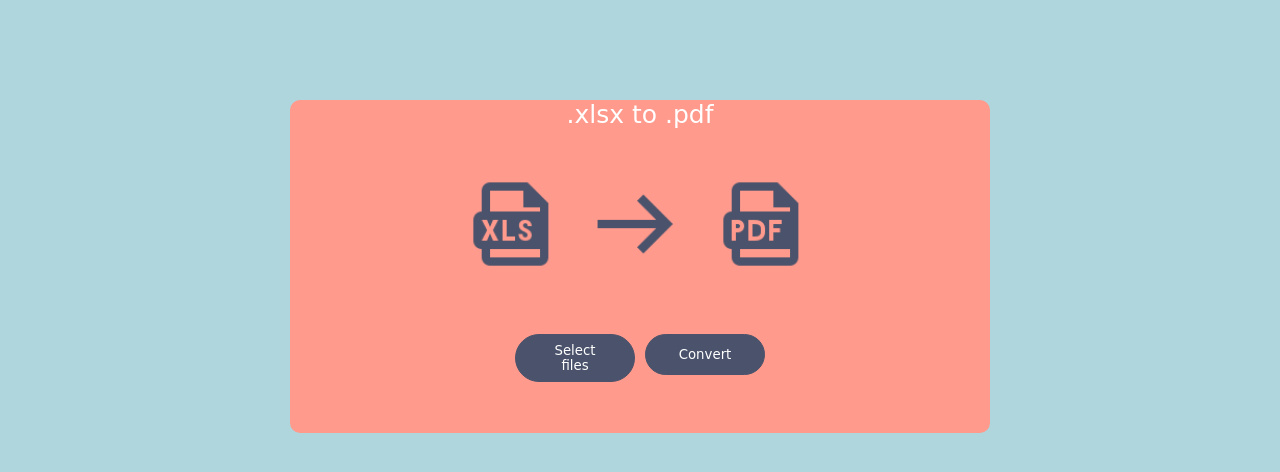
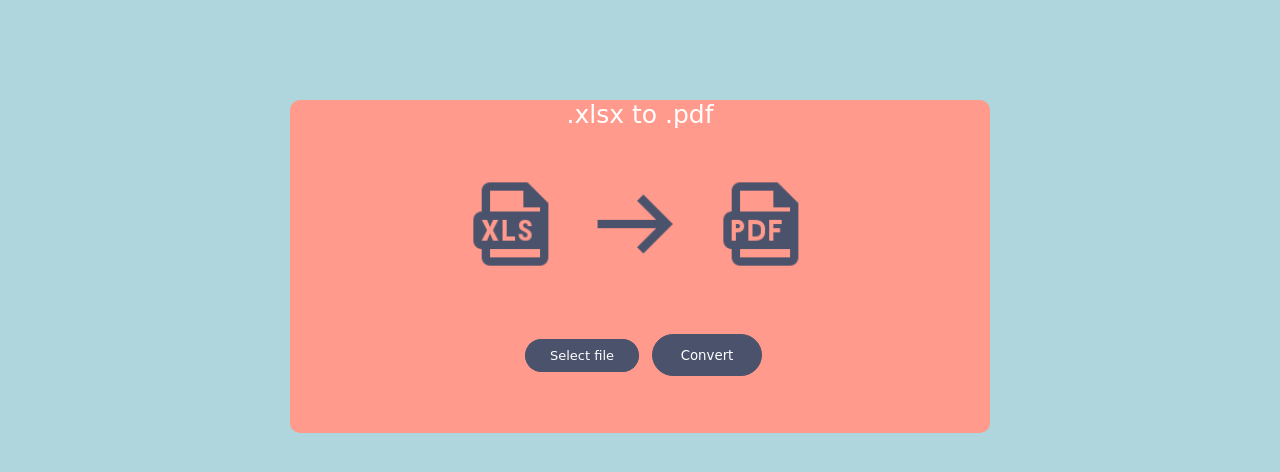
Before and after one commit to InnoSWP/External_Doc_Pdf_Converter, a plain HTML site: page src/static/xlsxToPdf.html in a window 1280 px wide. Shown: the part 100-572 px from the top of the page. Drawn offline with Linux system fonts and the light colour scheme; a web font is replaced by a local one.

Commit message:
Add files via upload

```diff
--- a/src/static/docxToPdf_style.css
+++ b/src/static/docxToPdf_style.css
@@ -1,4 +1,4 @@
-body{
+body {
     font-family: 'Koulen', cursive;
     margin: 0;
     color: #ffffff;
@@ -9,14 +9,14 @@ body{
     width: 100%;
 }
 
-.rectangle{
+.rectangle {
     width: 100%;
     height: 100px;
     background-color: #4A536B;
     border-radius: 0 0 10px 10px;
 }
 
-.container{
+.container {
     margin-left: auto;
     margin-right: auto;
     margin-top: 100px;
@@ -28,7 +28,7 @@ body{
     font-size: 25px;
 }
 
-.container1{
+.container1 {
     width: 100%;
     max-width: 350px;
     margin: 0 auto;
@@ -43,11 +43,14 @@ body{
     margin-top: 20px;
 }
 
-.arrow{
+.arrow {
     margin-right: 10px;
+    width: 100px;
+    height: 100px;
+    color: #4A536B;
 }
 
-.buttons{
+.buttons {
     background-color: #4A536B;
     border-radius: 10px;
     height: 34px;
@@ -59,35 +62,29 @@ body{
     font-size: 20px;
 }
 
-.container2{
+.container2 {
     width: 100%;
     max-width: 380px;
     margin: 0 auto;
     text-align: center;
 }
 
-.text{
+.text {
     font-size: 18px;
-    position:absolute;
+    position: absolute;
     margin-top: auto;
 }
 
-.files{
+.files {
     max-width: 500px;
-    position:absolute;
+    position: absolute;
     display: flex;
     justify-content: center;
     margin-top: 150px;
     margin-left: 15px;
 }
 
-.arrow{
-    width: 100px;
-    height: 100px;
-    color: #4A536B;
-}
-
-input[type=file]{
+input[type=file] {
     display: none;
 }
 
@@ -100,7 +97,7 @@ input[type=file]{
     justify-content: space-between;
 }
 
-.btn{
+.btn {
     width: 120px;
     color: #fff;
     border-radius: 99px;
@@ -114,9 +111,9 @@ input[type=file]{
     margin-top: 180px;
 }
 
-#btn_primary{
-    width: 120px;
-    height: 41px;
+#btn_primary {
+    width: 110px;
+    height: 42px;
     color: #fff;
     border-radius: 99px;
     border: 1px solid #4A536B;
@@ -127,9 +124,11 @@ input[type=file]{
     transition: all 0.22s;
     cursor: pointer;
     margin-top: 180px;
+    margin-left: 5px;
 }
 
-#btn_main{
+#btn_main {
+    margin-left: 10px;
     font-size: 13px;
     width: 70px;
     height: 23px;
--- a/src/static/xlsxToPdf.html
+++ b/src/static/xlsxToPdf.html
@@ -1,5 +1,6 @@
 <!DOCTYPE html>
 <html lang="en">
+
 <head>
     <link rel="stylesheet" href="xlsxToPdf_style.css">
     <meta charset="UTF-8">
@@ -8,6 +9,7 @@
     <link rel="preconnect" href="https://fonts.gstatic.com" crossorigin>
     <link href="https://fonts.googleapis.com/css2?family=Koulen&display=swap" rel="stylesheet">
 </head>
+
 <body>
     <div class="mainPage"></div>
     <div class="rectangle">
@@ -27,16 +29,21 @@
                 <div class="arrow">
                     <img src="arrow.png" width="100px" height="100px">
                 </div>
-                    <div class="convert2" >
+                <div class="convert2">
                     <img src="pdf.png" width="100px" height="100px">
                 </div>
             </div>
             <div class="card">
-                    <input type="file" id="file">
+                <div class="container3">
+                    <form action="/convert" enctype="multipart/form-data" method="post">
+                        <label for="file" id="btn_main">Select file</label>
+                        <input type="file" id="file" class="input_file" name="file" multiple>
                         <input type="submit" id="btn_primary" value="Convert">
+                    </form>
                 </div>
             </div>
         </div>
-        <script src="xlsxToPdf_script.js"></script>
+    </div>
 </body>
+
 </html>
--- a/src/static/xlsxToPdf_style.css
+++ b/src/static/xlsxToPdf_style.css
@@ -1,4 +1,4 @@
-body{
+body {
     font-family: 'Koulen', cursive;
     margin: 0;
     color: #ffffff;
@@ -9,14 +9,14 @@ body{
     width: 100%;
 }
 
-.rectangle{
+.rectangle {
     width: 100%;
     height: 100px;
     background-color: #4A536B;
     border-radius: 0 0 10px 10px;
 }
 
-.container{
+.container {
     margin-left: auto;
     margin-right: auto;
     margin-top: 100px;
@@ -28,7 +28,7 @@ body{
     font-size: 25px;
 }
 
-.container1{
+.container1 {
     width: 100%;
     max-width: 350px;
     margin: 0 auto;
@@ -43,11 +43,14 @@ body{
     margin-top: 20px;
 }
 
-.arrow{
+.arrow {
     margin-right: 10px;
+    width: 100px;
+    height: 100px;
+    color: #4A536B;
 }
 
-.buttons{
+.buttons {
     background-color: #4A536B;
     border-radius: 10px;
     height: 34px;
@@ -59,35 +62,29 @@ body{
     font-size: 20px;
 }
 
-.container2{
+.container2 {
     width: 100%;
     max-width: 380px;
     margin: 0 auto;
     text-align: center;
 }
 
-.text{
+.text {
     font-size: 18px;
-    position:absolute;
+    position: absolute;
     margin-top: auto;
 }
 
-.files{
+.files {
     max-width: 500px;
-    position:absolute;
+    position: absolute;
     display: flex;
     justify-content: center;
     margin-top: 150px;
     margin-left: 15px;
 }
 
-.arrow{
-    width: 100px;
-    height: 100px;
-    color: #4A536B;
-}
-
-input[type=file]{
+input[type=file] {
     display: none;
 }
 
@@ -100,7 +97,7 @@ input[type=file]{
     justify-content: space-between;
 }
 
-.btn{
+.btn {
     width: 120px;
     color: #fff;
     border-radius: 99px;
@@ -114,9 +111,27 @@ input[type=file]{
     margin-top: 180px;
 }
 
-#btn_primary{
-    width: 120px;
-    height: 41px;
+#btn_primary {
+    width: 110px;
+    height: 42px;
+    color: #fff;
+    border-radius: 99px;
+    border: 1px solid #4A536B;
+    font-family: 'Koulen', cursive;
+    padding: 0.5rem 1.5rem;
+    outline: none;
+    background: #4A536B;
+    transition: all 0.22s;
+    cursor: pointer;
+    margin-top: 180px;
+    margin-left: 5px;
+}
+
+#btn_main {
+    margin-left: 10px;
+    font-size: 13px;
+    width: 110px;
+    height: 23px;
     color: #fff;
     border-radius: 99px;
     border: 1px solid #4A536B;
```
Also changed, not shown: src/static/docxToPdf.html (+5 -3 lines). Lines whose indentation alone changed are shown as unchanged.
